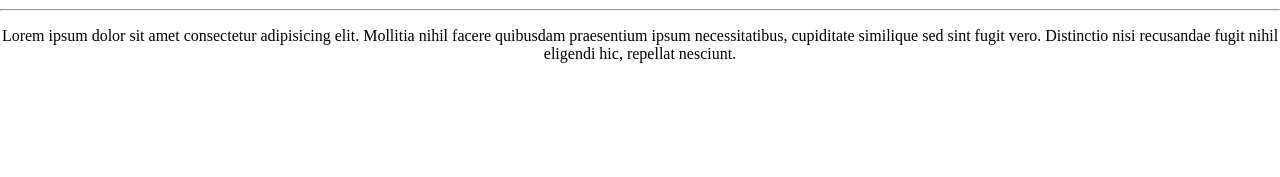
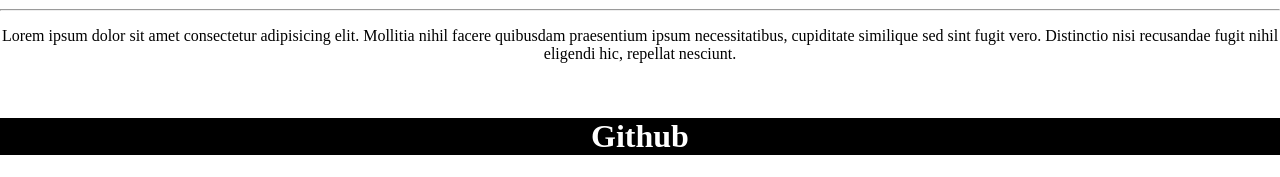
Before and after one commit to geniusinfotech/localrepo, a plain HTML site: page index.html in a window 1280 px wide. Shown: the part 732-909 px from the top of the page. Before the commit the page ends 811 px from the top, so only its background shows below. Drawn offline with Linux system fonts and the light colour scheme.

Commit message:
add h1 and br tag

```diff
--- a/index.html
+++ b/index.html
@@ -18,5 +18,7 @@
     <img src="https://letsenhance.io/static/8f5e523ee6b2479e26ecc91b9c25261e/1015f/MainAfter.jpg" alt="image">
     <hr>
     <p>Lorem ipsum dolor sit amet consectetur adipisicing elit. Mollitia nihil facere quibusdam praesentium ipsum necessitatibus, cupiditate similique sed sint fugit vero. Distinctio nisi recusandae fugit nihil eligendi hic, repellat nesciunt.</p>
+    <br>
+    <h1>Github</h1>
 </body>
 </html>
```
